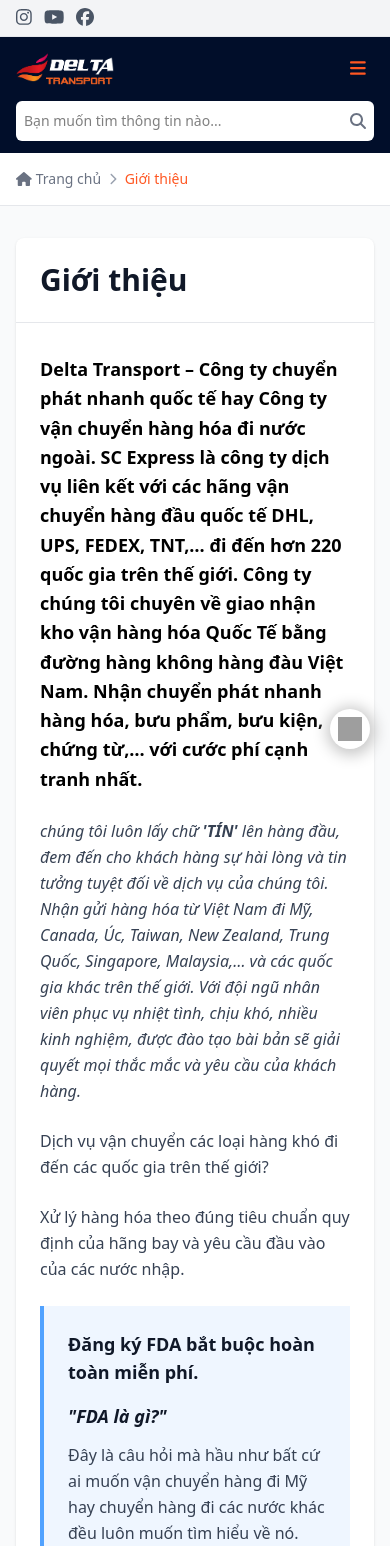
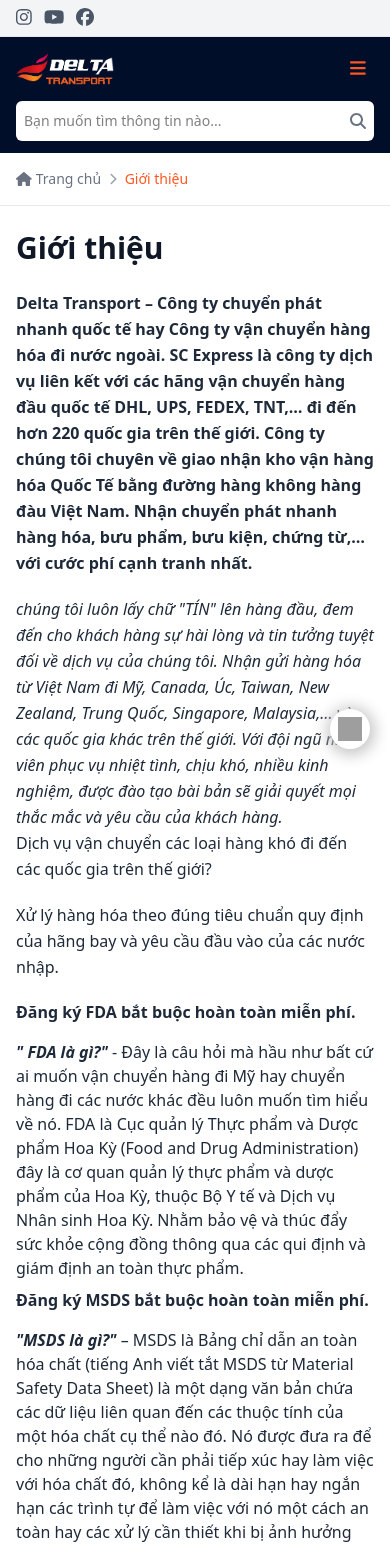
Before and after one commit to Kien-thuc03/Delta-Transport, a React (Vite) app: page /gioi-thieu in a window 390 px wide. Shown: the top 1546 px of the page. Built offline with nearby package versions, Linux system fonts and the light colour scheme; grey boxes are pictures that could not be loaded.

Commit message:
Update Breadcrumb, Footer, and About components: enhance layout with improved styling for better responsiveness, add border to Footer, and streamline content presentation in About section for a more engaging user experience.

```diff
--- a/src/components/Breadcrumb.tsx
+++ b/src/components/Breadcrumb.tsx
@@ -15,7 +15,7 @@
 
 const Breadcrumb: React.FC<BreadcrumbProps> = ({ items }) => {
   return (
-    <div className="bg-white border-b border-gray-200">
+    <div className="w-full bg-white border-b border-gray-200">
       <div className="container mx-auto px-4 py-4">
         <nav className="flex items-center space-x-2 text-sm">
           {items.map((item, index) => (
--- a/src/components/Footer.tsx
+++ b/src/components/Footer.tsx
@@ -14,7 +14,7 @@
 
   return (
     <footer>
-      <div className="bg-white py-12">
+      <div className="bg-white py-12 border-t border-gray-200">
         <div className="container mx-auto px-4 grid grid-cols-1 md:grid-cols-2 lg:grid-cols-3 gap-8">
           <div>
             <h3 className="text-base font-semibold text-gray-800 mb-5">TỔNG CÔNG TY CỔ PHẦN DELTA TRANSPORT</h3>
@@ -71,7 +71,7 @@
             </div>
 
             <div>
-              <h3 className="text-base font-semibold text-gray-800 mb-5">KẾT NỐI</h3>
+              <h3 className="text-base font-semibold text-gray-800 my-5">KẾT NỐI</h3>
               <div className="flex gap-4">
                 <a href="#" aria-label="Facebook" className="flex items-center justify-center w-10 h-10 bg-[#ff5722] rounded-full text-white hover:bg-[#e64a19]">
                   <FontAwesomeIcon icon={faFacebook} />
--- a/src/views/About.tsx
+++ b/src/views/About.tsx
@@ -10,24 +10,16 @@
 
   return (
     <Layout>
-      <div className="bg-gray-50">
+      <div className="bg-white">
         {/* Breadcrumb */}
         <Breadcrumb items={breadcrumbItems} />
 
         {/* Main Content */}
-        <div className="container mx-auto px-4 py-8">
-            <div className="bg-white rounded-lg shadow-sm">
-                {/* Page Title */}
-                <div className="border-b border-gray-200 px-6 py-6">
-                    <h1 className="text-3xl font-bold text-gray-900">
-                    <a href="#" className="hover:text-[#ff5722] transition-colors">Giới thiệu</a>
-                    </h1>
-                </div>
+        <div className="container mx-auto px-4 py-6">
+          <h1 className="text-3xl font-bold text-gray-900 mb-6">Giới thiệu</h1>
 
-            {/* Content */}
-                <div className="px-6 py-8">
           <div className="prose max-w-none">
-                    <p className="text-lg leading-relaxed mb-6">
+            <p className="text-gray-800 leading-relaxed mb-5">
               <strong>
                 Delta Transport – Công ty chuyển phát nhanh quốc tế hay Công ty vận chuyển hàng hóa đi nước ngoài.
                 SC Express là công ty dịch vụ liên kết với các hãng vận chuyển hàng đầu quốc tế DHL, UPS, FEDEX, TNT,…
@@ -37,65 +29,34 @@
               </strong>
             </p>
 
-                    <p className="text-gray-700 italic leading-relaxed mb-6">
-                        chúng tôi luôn lấy chữ <strong>'TÍN'</strong> lên hàng đầu, đem đến cho khách hàng sự hài lòng và tin tưởng tuyệt đối
+            <em className="text-gray-800 leading-relaxed mb-5">
+              chúng tôi luôn lấy chữ "TÍN" lên hàng đầu, đem đến cho khách hàng sự hài lòng và tin tưởng tuyệt đối
               về dịch vụ của chúng tôi. Nhận gửi hàng hóa từ Việt Nam đi Mỹ, Canada, Úc, Taiwan, New Zealand, Trung Quốc,
               Singapore, Malaysia,… và các quốc gia khác trên thế giới. Với đội ngũ nhân viên phục vụ nhiệt tình, chịu khó,
               nhiều kinh nghiệm, được đào tạo bài bản sẽ giải quyết mọi thắc mắc và yêu cầu của khách hàng.
-                    </p>
+            </em>
 
-                    <p className="text-gray-700 leading-relaxed mb-6">Dịch vụ vận chuyển các loại hàng khó đi đến các quốc gia trên thế giới?</p>
+            <p className="text-gray-800 leading-relaxed mb-5">Dịch vụ vận chuyển các loại hàng khó đi đến các quốc gia trên thế giới?</p>
 
-                    <p className="text-gray-700 leading-relaxed mb-6">Xử lý hàng hóa theo đúng tiêu chuẩn quy định của hãng bay và yêu cầu đầu vào của các nước nhập.</p>
+            <p className="text-gray-800 leading-relaxed mb-5">Xử lý hàng hóa theo đúng tiêu chuẩn quy định của hãng bay và yêu cầu đầu vào của các nước nhập.</p>
 
-                    {/* FDA Section */}
-                    <div className="bg-blue-50 border-l-4 border-blue-400 p-6 mb-6">
-                        <p className="text-gray-900 font-bold text-lg mb-4">Đăng ký FDA bắt buộc hoàn toàn miễn phí.</p>
-                        <div className="mb-4">
-                            <h3 className="text-lg font-semibold text-gray-900 mb-3">
-                                <em><strong>"FDA là gì?"</strong></em>
-                            </h3>
-                            <p className="text-gray-700 leading-relaxed">
-                                Đây là câu hỏi mà hầu như bất cứ ai muốn vận chuyển hàng đi Mỹ hay chuyển hàng đi các nước khác
+            <p className="text-gray-800 font-bold mb-4">Đăng ký FDA bắt buộc hoàn toàn miễn phí.</p>
+
+            <p className="text-gray-800 mb-2">
+              <em><strong>" FDA là gì?"</strong></em> - Đây là câu hỏi mà hầu như bất cứ ai muốn vận chuyển hàng đi Mỹ hay chuyển hàng đi các nước khác
               đều luôn muốn tìm hiểu về nó. FDA là Cục quản lý Thực phẩm và Dược phẩm Hoa Kỳ (Food and Drug Administration)
               đây là cơ quan quản lý thực phẩm và dược phẩm của Hoa Kỳ, thuộc Bộ Y tế và Dịch vụ Nhân sinh Hoa Kỳ.
               Nhằm bảo vệ và thúc đẩy sức khỏe cộng đồng thông qua các qui định và giám định an toàn thực phẩm.
             </p>
-                        </div>
-                    </div>
 
-                    {/* MSDS Section */}
-                    <div className="bg-green-50 border-l-4 border-green-400 p-6 mb-6">
-                        <p className="text-gray-900 font-bold text-lg mb-4">Đăng ký MSDS bắt buộc hoàn toàn miễn phí.</p>
+            <p className="text-gray-800 font-bold mb-4">Đăng ký MSDS bắt buộc hoàn toàn miễn phí.</p>
 
-                        <div>
-                            <h3 className="text-lg font-semibold text-gray-900 mb-3">
-                                <em><strong>"MSDS là gì?"</strong></em>
-                            </h3>
-                            <p className="text-gray-700 leading-relaxed">
-                                MSDS là Bảng chỉ dẫn an toàn hóa chất (tiếng Anh viết tắt MSDS từ Material Safety Data Sheet)
+            <p className="text-gray-800 mb-5">
+              <em><strong>"MSDS là gì?"</strong></em> – MSDS là Bảng chỉ dẫn an toàn hóa chất (tiếng Anh viết tắt MSDS từ Material Safety Data Sheet)
               là một dạng văn bản chứa các dữ liệu liên quan đến các thuộc tính của một hóa chất cụ thể nào đó.
               Nó được đưa ra để cho những người cần phải tiếp xúc hay làm việc với hóa chất đó, không kể là dài hạn
               hay ngắn hạn các trình tự để làm việc với nó một cách an toàn hay các xử lý cần thiết khi bị ảnh hưởng của nó.
             </p>
-                        </div>
-                    </div>
-
-                    {/* Call to Action */}
-                    <div className="bg-gradient-to-r from-[#ff5722] to-[#e64a19] text-white rounded-lg p-6 text-center">
-                        <h3 className="text-xl font-bold mb-3">Cần hỗ trợ tư vấn?</h3>
-                        <p className="mb-4">Liên hệ với chúng tôi để được tư vấn miễn phí về dịch vụ vận chuyển</p>
-                        <div className="flex flex-col sm:flex-row gap-4 justify-center">
-                            <a href="tel:19006750" className="bg-white text-[#ff5722] px-6 py-3 rounded-lg font-semibold hover:bg-gray-100 transition-colors">
-                                Gọi ngay: 1900 6750
-                            </a>
-                            <a href="/lien-he" className="border-2 border-white text-white px-6 py-3 rounded-lg font-semibold hover:bg-white hover:text-[#ff5722] transition-colors">
-                                Liên hệ trực tuyến
-                            </a>
-                        </div>
-                    </div>
-                    </div>
-                </div>
           </div>
         </div>
       </div>
--- /dev/null
+++ b/src/views/AboutPage.tsx
@@ -0,0 +1,121 @@
+import React from 'react';
+import Layout from '../components/Layout';
+import Breadcrumb from '../components/Breadcrumb';
+
+const About: React.FC = () => {
+  const breadcrumbItems = [
+    { label: 'Trang chủ', href: '/' },
+    { label: 'Giới thiệu', active: true }
+  ];
+
+  return (
+    <Layout>
+      <div className="bg-gray-50">
+        {/* Breadcrumb */}
+        <Breadcrumb items={breadcrumbItems} />
+
+        {/* Main Content */}
+        <div className="container mx-auto px-4 py-8">
+          <div className="bg-white rounded-lg shadow-sm">
+            {/* Page Title */}
+            <div className="border-b border-gray-200 px-6 py-6">
+              <h1 className="text-3xl font-bold text-gray-900">
+                <a href="#" className="hover:text-[#ff5722] transition-colors">Giới thiệu</a>
+              </h1>
+            </div>
+
+            {/* Content */}
+            <div className="px-6 py-8">
+              <div className="prose max-w-none">
+                <p className="text-lg leading-relaxed mb-6">
+                  <strong>
+                    Delta Transport – Công ty chuyển phát nhanh quốc tế hay Công ty vận chuyển hàng hóa đi nước ngoài.
+                    SC Express là công ty dịch vụ liên kết với các hãng vận chuyển hàng đầu quốc tế DHL, UPS, FEDEX, TNT,…
+                    đi đến hơn 220 quốc gia trên thế giới. Công ty chúng tôi chuyên về giao nhận kho vận hàng hóa Quốc Tế
+                    bằng đường hàng không hàng đàu Việt Nam. Nhận chuyển phát nhanh hàng hóa, bưu phẩm, bưu kiện, chứng từ,…
+                    với cước phí cạnh tranh nhất.
+                  </strong>
+                </p>
+
+                <p className="text-gray-700 italic leading-relaxed mb-6">
+                  chúng tôi luôn lấy chữ <strong>'TÍN'</strong> lên hàng đầu, đem đến cho khách hàng sự hài lòng và tin tưởng tuyệt đối
+                  về dịch vụ của chúng tôi. Nhận gửi hàng hóa từ Việt Nam đi Mỹ, Canada, Úc, Taiwan, New Zealand, Trung Quốc,
+                  Singapore, Malaysia,… và các quốc gia khác trên thế giới. Với đội ngũ nhân viên phục vụ nhiệt tình, chịu khó,
+                  nhiều kinh nghiệm, được đào tạo bài bản sẽ giải quyết mọi thắc mắc và yêu cầu của khách hàng.
+                </p>
+
+                <p className="text-gray-700 leading-relaxed mb-6">
+                  Dịch vụ vận chuyển các loại hàng khó đi đến các quốc gia trên thế giới?
+                </p>
+
+                <p className="text-gray-700 leading-relaxed mb-6">
+                  Xử lý hàng hóa theo đúng tiêu chuẩn quy định của hãng bay và yêu cầu đầu vào của các nước nhập.
+                </p>
+
+                {/* FDA Section */}
+                <div className="bg-blue-50 border-l-4 border-blue-400 p-6 mb-6">
+                  <p className="text-gray-900 font-bold text-lg mb-4">
+                    Đăng ký FDA bắt buộc hoàn toàn miễn phí.
+                  </p>
+
+                  <div className="mb-4">
+                    <h3 className="text-lg font-semibold text-gray-900 mb-3">
+                      <em><strong>"FDA là gì?"</strong></em>
+                    </h3>
+                    <p className="text-gray-700 leading-relaxed">
+                      Đây là câu hỏi mà hầu như bất cứ ai muốn vận chuyển hàng đi Mỹ hay chuyển hàng đi các nước khác
+                      đều luôn muốn tìm hiểu về nó. FDA là Cục quản lý Thực phẩm và Dược phẩm Hoa Kỳ (Food and Drug Administration)
+                      đây là cơ quan quản lý thực phẩm và dược phẩm của Hoa Kỳ, thuộc Bộ Y tế và Dịch vụ Nhân sinh Hoa Kỳ.
+                      Nhằm bảo vệ và thúc đẩy sức khỏe cộng đồng thông qua các qui định và giám định an toàn thực phẩm.
+                    </p>
+                  </div>
+                </div>
+
+                {/* MSDS Section */}
+                <div className="bg-green-50 border-l-4 border-green-400 p-6 mb-6">
+                  <p className="text-gray-900 font-bold text-lg mb-4">
+                    Đăng ký MSDS bắt buộc hoàn toàn miễn phí.
+                  </p>
+
+                  <div>
+                    <h3 className="text-lg font-semibold text-gray-900 mb-3">
+                      <em><strong>"MSDS là gì?"</strong></em>
+                    </h3>
+                    <p className="text-gray-700 leading-relaxed">
+                      MSDS là Bảng chỉ dẫn an toàn hóa chất (tiếng Anh viết tắt MSDS từ Material Safety Data Sheet)
+                      là một dạng văn bản chứa các dữ liệu liên quan đến các thuộc tính của một hóa chất cụ thể nào đó.
+                      Nó được đưa ra để cho những người cần phải tiếp xúc hay làm việc với hóa chất đó, không kể là dài hạn
+                      hay ngắn hạn các trình tự để làm việc với nó một cách an toàn hay các xử lý cần thiết khi bị ảnh hưởng của nó.
+                    </p>
+                  </div>
+                </div>
+
+                {/* Call to Action */}
+                <div className="bg-gradient-to-r from-[#ff5722] to-[#e64a19] text-white rounded-lg p-6 text-center">
+                  <h3 className="text-xl font-bold mb-3">Cần hỗ trợ tư vấn?</h3>
+                  <p className="mb-4">Liên hệ với chúng tôi để được tư vấn miễn phí về dịch vụ vận chuyển</p>
+                  <div className="flex flex-col sm:flex-row gap-4 justify-center">
+                    <a
+                      href="tel:19006750"
+                      className="bg-white text-[#ff5722] px-6 py-3 rounded-lg font-semibold hover:bg-gray-100 transition-colors"
+                    >
+                      Gọi ngay: 1900 6750
+                    </a>
+                    <a
+                      href="/lien-he"
+                      className="border-2 border-white text-white px-6 py-3 rounded-lg font-semibold hover:bg-white hover:text-[#ff5722] transition-colors"
+                    >
+                      Liên hệ trực tuyến
+                    </a>
+                  </div>
+                </div>
+              </div>
+            </div>
+          </div>
+        </div>
+      </div>
+    </Layout>
+  );
+};
+
+export default About;
```
Lines whose indentation alone changed are shown as unchanged.
